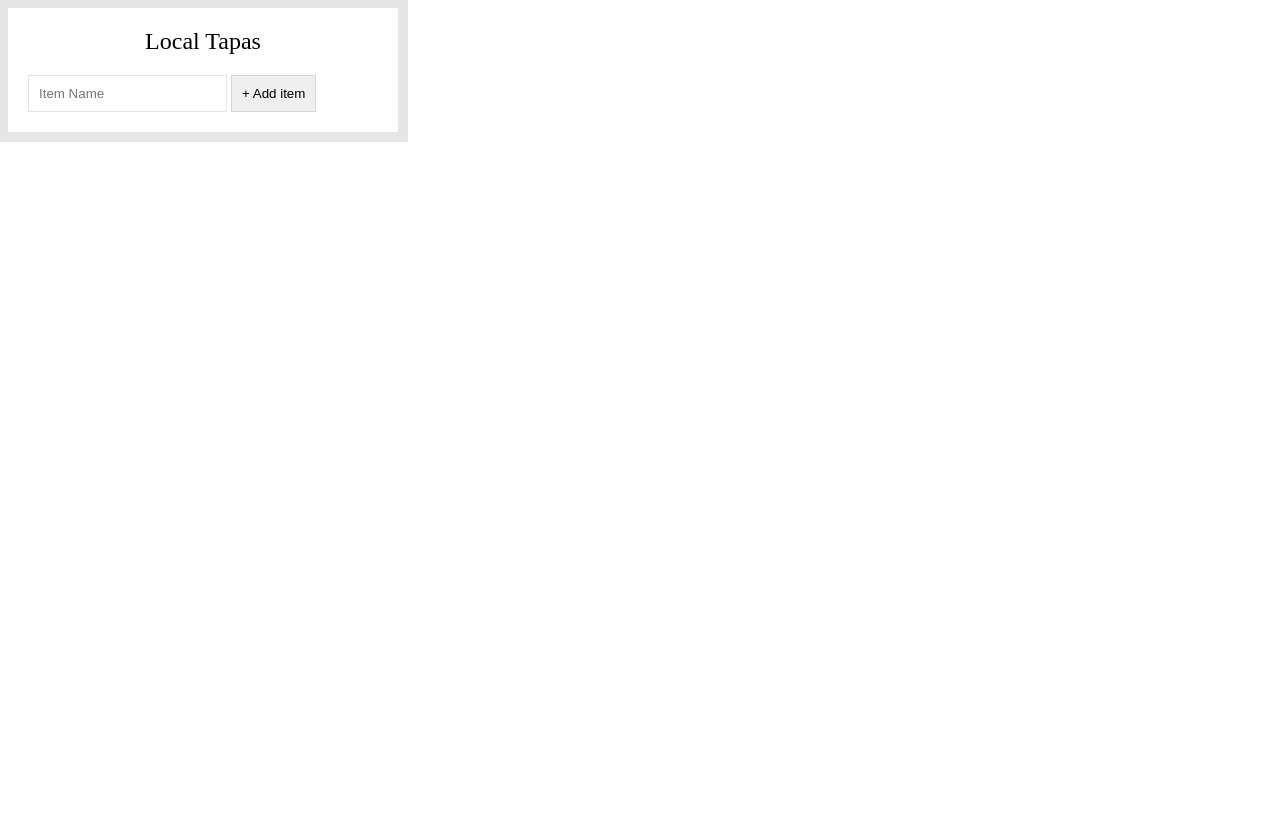
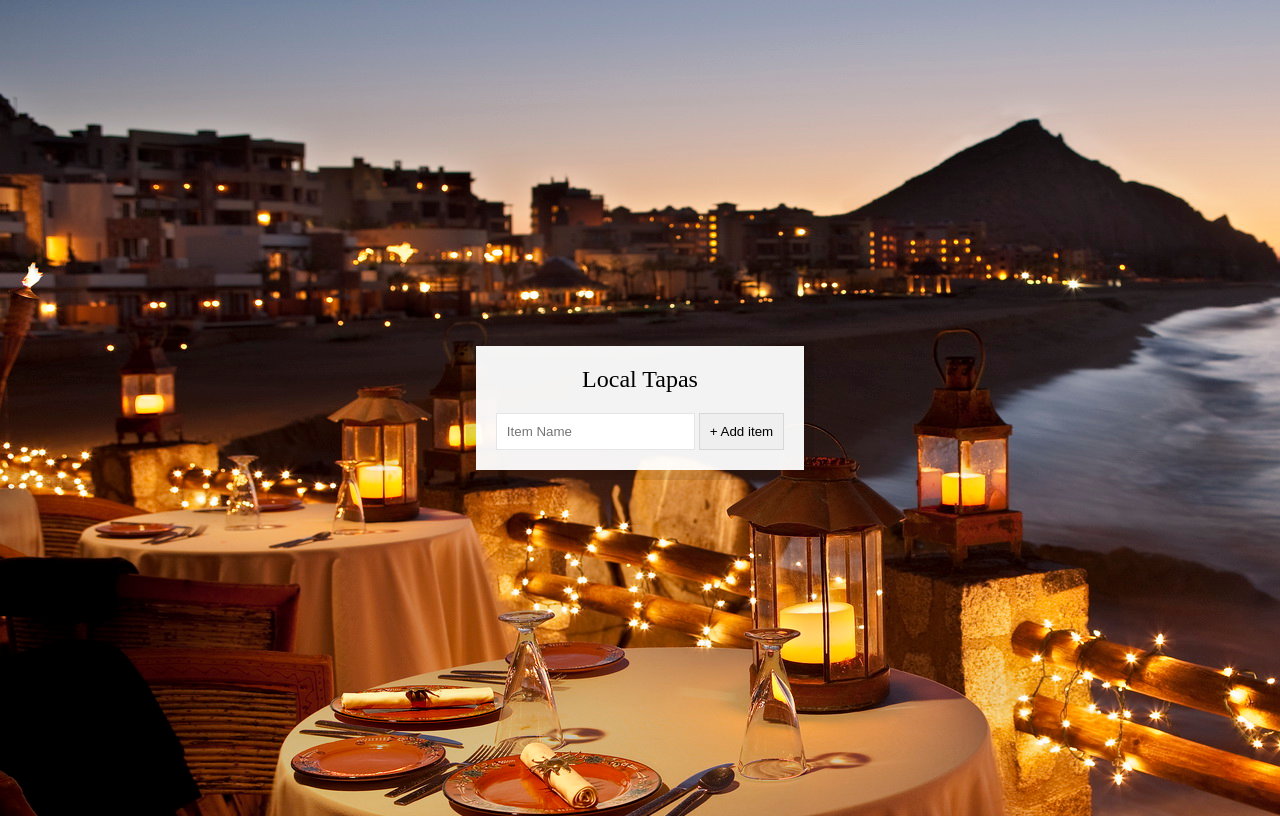
Before and after one commit to MishaZaharyak/WeBos, a plain HTML site: page LocalStorage and Event Delegation/index.html in a window 1280 px wide. Drawn offline with Linux system fonts and the light colour scheme.

Commit message:
add background

```diff
--- a/LocalStorage and Event Delegation/css/index.css
+++ b/LocalStorage and Event Delegation/css/index.css
@@ -1,3 +1,11 @@
+body {
+	background-image: url(../backgroundImage/restaurant-ocean.jpg);
+	height: 100vh;
+	display: flex;
+	justify-content: center;
+	align-items: center;
+}
+
 .wrapper {
 	padding: 20px;
 	max-width: 350px;
```
Also changed, not shown: LocalStorage and Event Delegation/backgroundImage/restaurant-ocean.jpg (added).
